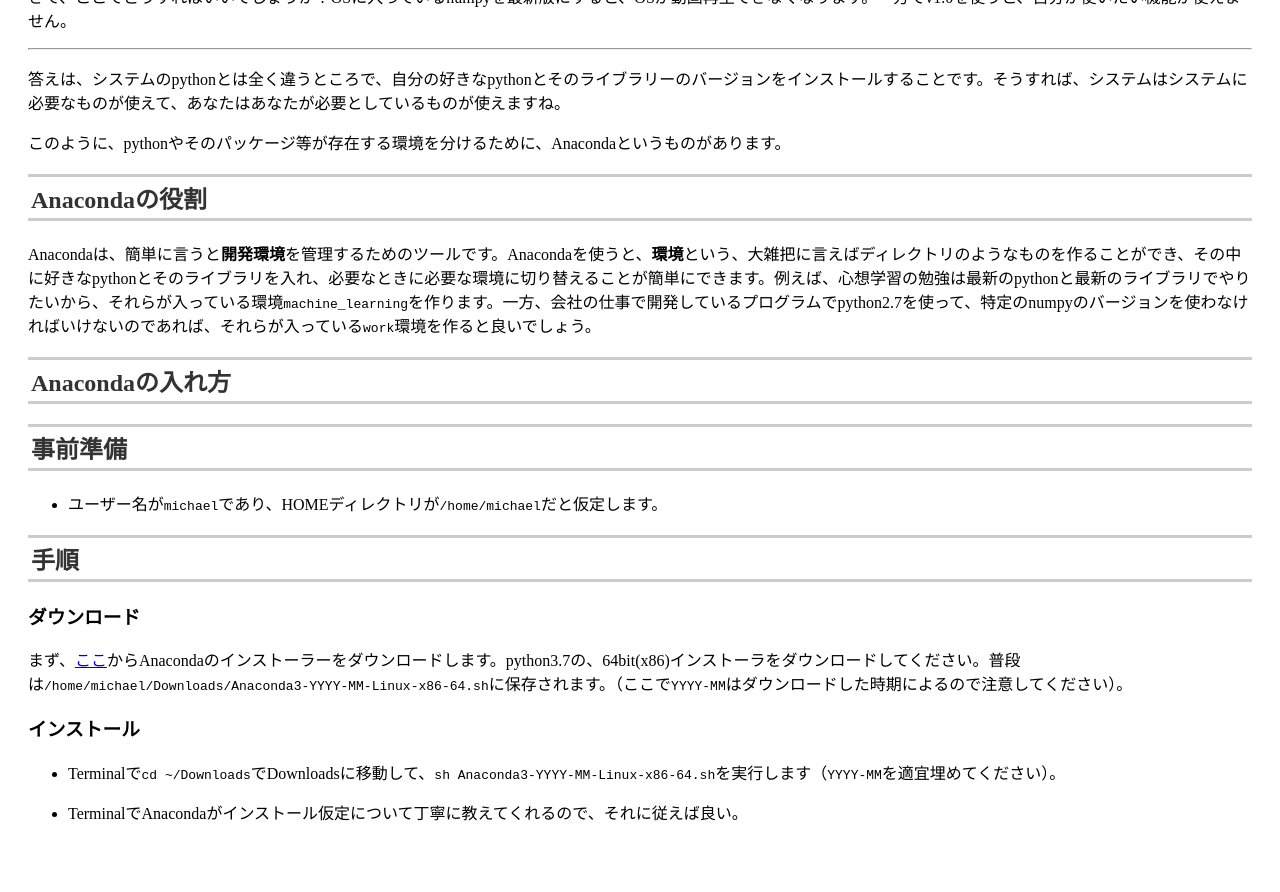
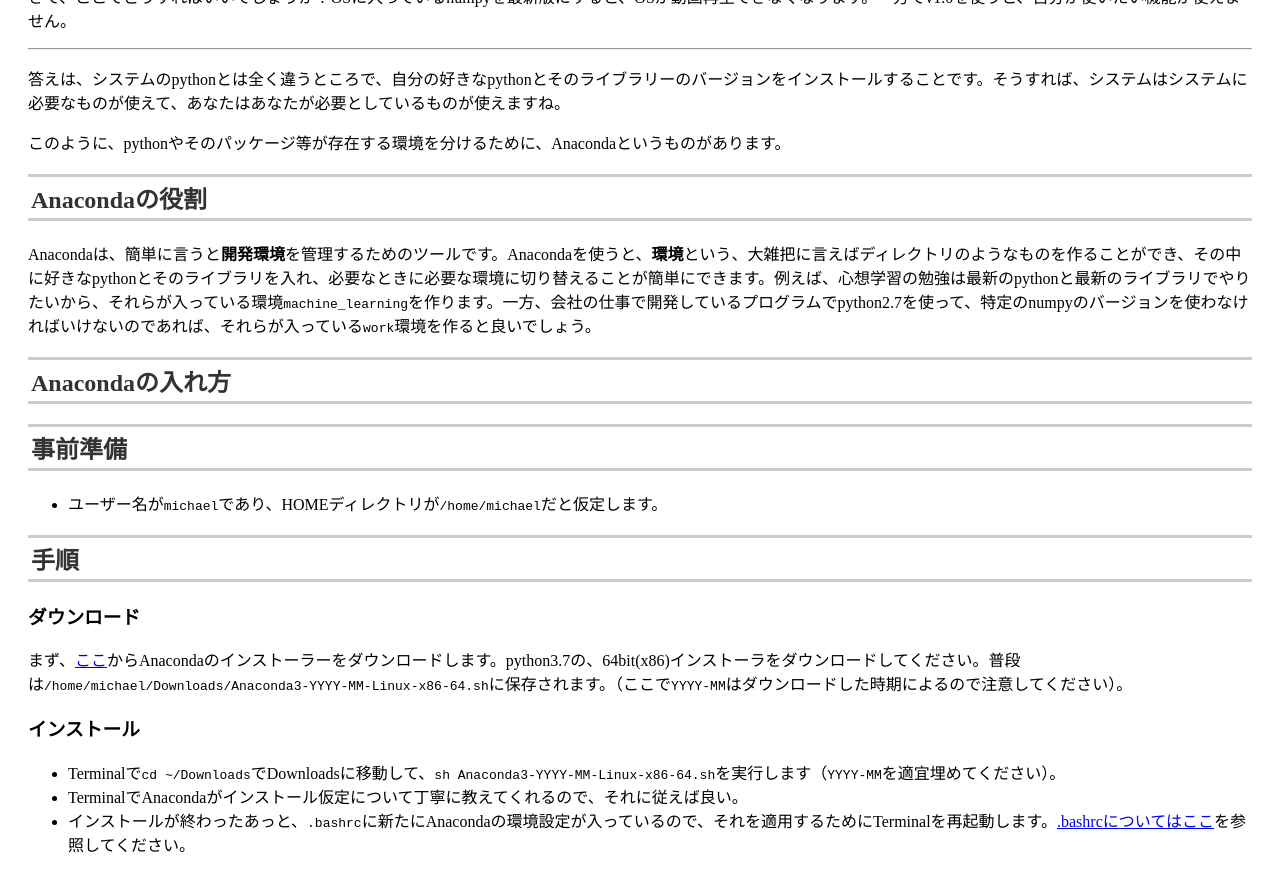
Before and after one commit to Stealthmate/saidai-deep-learning, a Jekyll site: the page built from _python/anaconda.md, in a window 1280 px wide and 900 px high, scrolled down 824 px. Shown: the top 892 px of the window. Built offline with Jekyll 4.4.1, drawn with Linux system fonts in a browser that asks for light colours; formulas are drawn with MathJax 3; the table of contents is made by our own code; before the commit the page ends 1692 px from its top, so only the background shows below that.

Commit message:
Update anaconda tutorial

```diff
--- a/_python/anaconda.md
+++ b/_python/anaconda.md
@@ -42,5 +42,5 @@
 ### インストール
 
 - Terminalで`cd ~/Downloads`でDownloadsに移動して、`sh Anaconda3-YYYY-MM-Linux-x86-64.sh`を実行します（`YYYY-MM`を適宜埋めてください）。
-
 - TerminalでAnacondaがインストール仮定について丁寧に教えてくれるので、それに従えば良い。
+- インストールが終わったあっと、`.bashrc`に新たにAnacondaの環境設定が入っているので、それを適用するためにTerminalを再起動します。[.bashrcについてはここ]({{ site.baseurl }}{% link _linux/environment_vars.md %})を参照してください。
```
